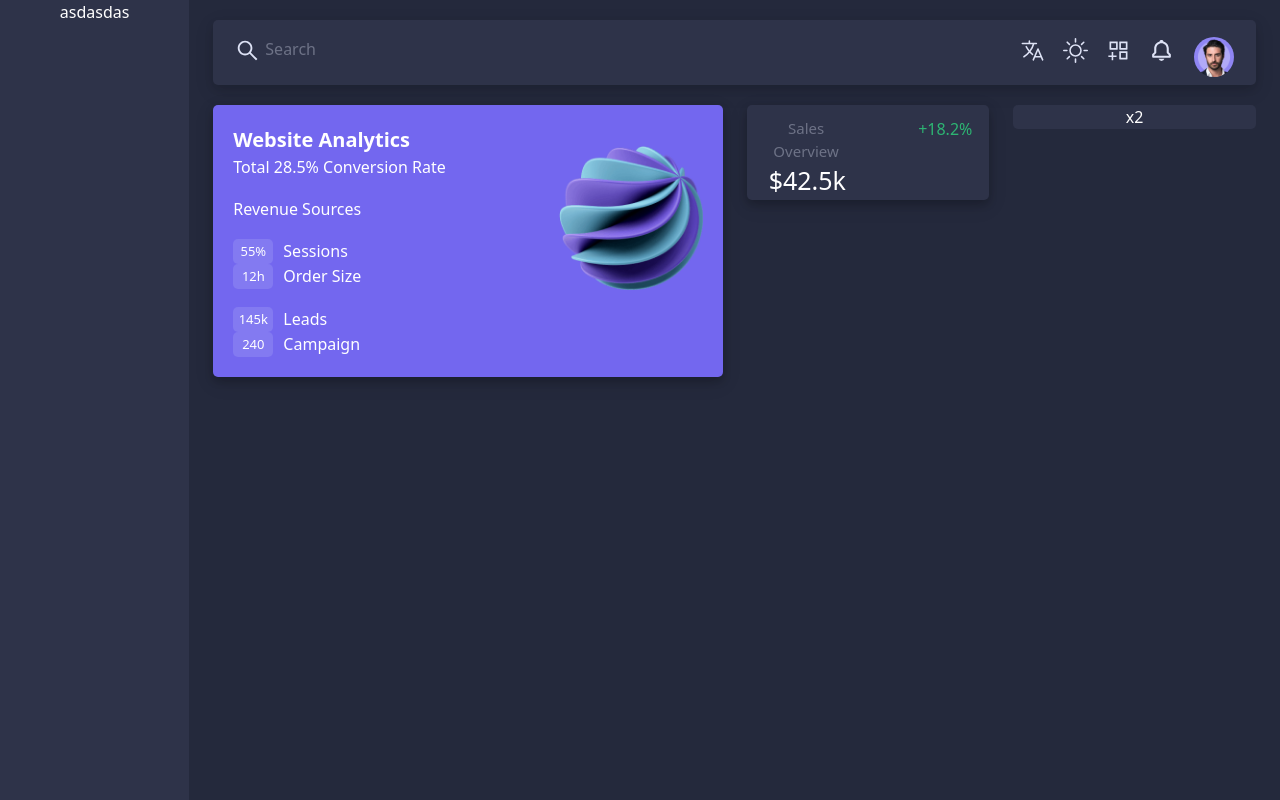
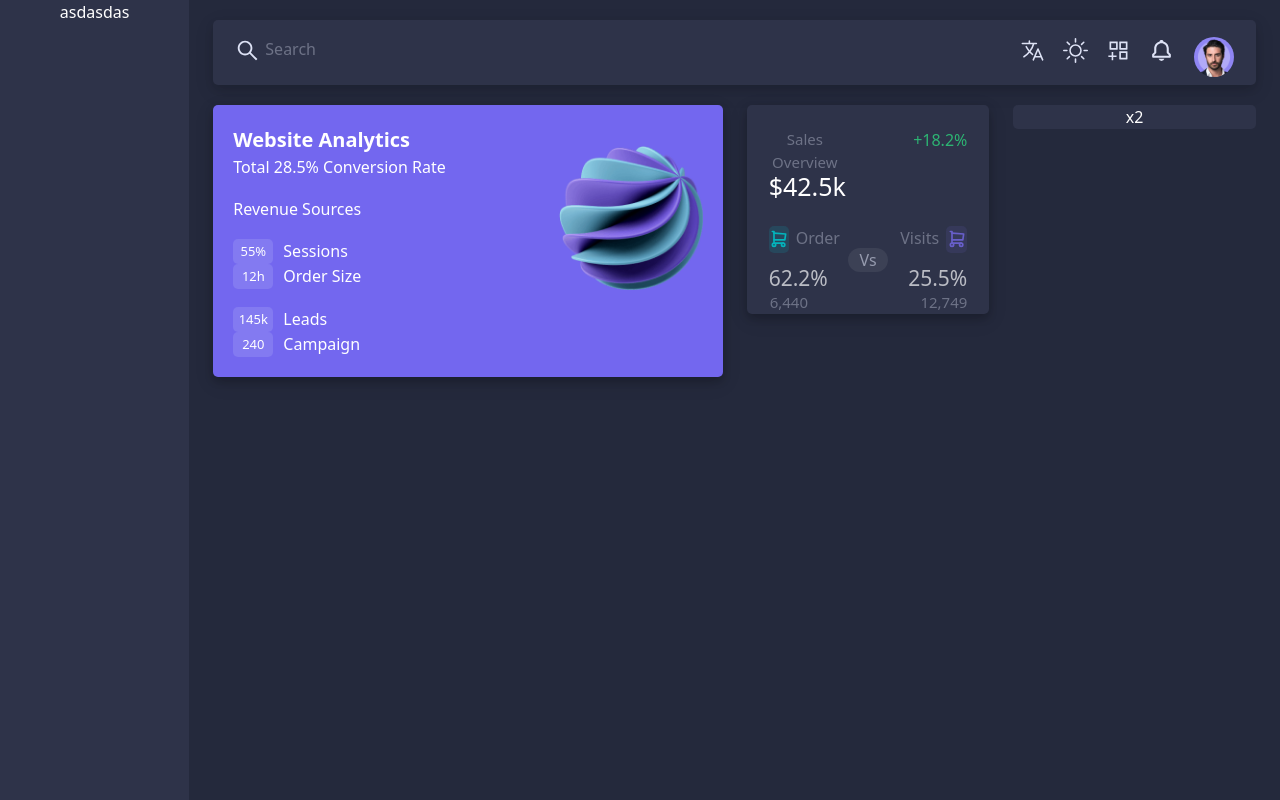
Before and after one commit to ErfanERATO/AdminPanel, a React (Create React App) app: page / in a window 1280 px wide. Built offline with nearby package versions, Linux system fonts and the light colour scheme.

Commit message:
create card side slider

```diff
--- a/src/layouts/PanelLayout.jsx
+++ b/src/layouts/PanelLayout.jsx
@@ -1,6 +1,7 @@
 import React from "react";
 import Object from "../assets/sidebar-pic-1.png";
 import SearcheBar from "../components/SearchBar";
+import { TbShoppingCart } from "react-icons/tb";
 
 const PanelLayout = ({ children }) => {
   return (
@@ -75,7 +76,7 @@ const PanelLayout = ({ children }) => {
                   <div className="row">
                     <div className="col">
                       <div className="first-card-side-slider">
-                        <div className="container">
+                        <div className="container first-card-container">
                           <div className="first-card-line row">
                             <div className="col first-section-of-line-one">
                               Sales Overview
@@ -87,10 +88,36 @@ const PanelLayout = ({ children }) => {
                           <div className="row card-price">$42.5k</div>
                           <div className="row">
                             <div className="col-5 order-section">
-                              <div className="order-icon"></div>
+                              <div className="order-icon">
+                                <div className="shopping-icon">
+                                  <TbShoppingCart
+                                    className="main-shopping-icon"
+                                    size="20px"
+                                    color="#03b4bc"
+                                  />
+                                </div>
+                                <div className="order-text">Order</div>
+                              </div>
+                              <div className="number-1">62.2%</div>
+                              <div className="number-2">6,440</div>
                             </div>
-                            <div className="col-2"></div>
-                            <div className="col-5"></div>
+
+                            <div className="col-2 vs-betwwen">Vs</div>
+
+                            <div className="col-5 visit-section">
+                              <div className="visit-icon">
+                                <div className="visit-text">Visits</div>
+                                <div className="link-icon">
+                                  <TbShoppingCart
+                                    className="main-shopping-icon"
+                                    size="20px"
+                                    color="#685fca"
+                                  />
+                                </div>
+                              </div>
+                              <div className="number-3">25.5%</div>
+                              <div className="number-4">12,749</div>
+                            </div>
                           </div>
                         </div>
                       </div>
--- a/src/style/content-style.scss
+++ b/src/style/content-style.scss
@@ -69,6 +69,8 @@
     border-radius: 5px;
     display: flex;
     flex-direction: column;
+    .first-card-container {
+      margin-top: 11px;
       .first-card-line {
         margin-top: 12px;
         .first-section-of-line-one {
@@ -79,7 +81,7 @@
         .second-section-of-line-one {
           display: flex;
           justify-content: flex-end;
-        margin-right: 5px;
+          margin-right: 10px;
           color: #2db573;
           font-weight: 500;
         }
@@ -91,14 +93,108 @@
         margin-left: 10px;
         font-weight: 500;
         font-size: 25px;
+        margin-top: -5px;
       }
 
-    .order-section{
+      .order-section {
         display: flex;
         flex-direction: column;
-        .order-icon{
+        .order-icon {
           display: flex;
           flex-direction: row;
+          justify-content: flex-start;
+          margin-top: 20px;
+          margin-left: 10px;
+          .shopping-icon {
+            background-color: #27475c;
+            display: flex;
+            margin-right: 7px;
+            width: 27px;
+            height: 27px;
+            border-radius: 5px;
+            justify-content: center;
+            align-items: center;
+          }
+          .order-text {
+            font-weight: 500;
+            color: #6d7286;
+          }
+        }
+        .number-1 {
+          font-weight: 500;
+          color: #babcc4;
+          font-size: 21px;
+          display: flex;
+          justify-content: flex-start;
+          margin-top: 10px;
+          margin-left: 10px;
+        }
+        .number-2 {
+          font-weight: 500;
+          color: #6d7286;
+          font-size: 15px;
+          display: flex;
+          justify-content: flex-start;
+          margin-top: -3px;
+          margin-left: 11px;
+        }
+      }
+
+
+      .vs-betwwen{
+        font-weight: 500;
+        display: flex;
+        justify-content: center;
+        align-items: center;
+        align-self: center;
+        text-align: center;
+        background-color: #3c4155;
+        border-radius: 100px;
+        color: #969bae;
+      }
+
+      .visit-section {
+        display: flex;
+        flex-direction: column;
+        .visit-icon {
+          display: flex;
+          flex-direction: row;
+          justify-content: flex-end;
+          margin-top: 20px;
+          margin-right: 10px;
+          .link-icon {
+            background-color: #36395a;
+            display: flex;
+            margin-left: 7px;
+            width: 27px;
+            height: 27px;
+            border-radius: 5px;
+            justify-content: center;
+            align-items: center;
+          }
+          .visit-text {
+            font-weight: 500;
+            color: #6d7286;
+          }
+        }
+        .number-3 {
+          font-weight: 500;
+          color: #babcc4;
+          font-size: 21px;
+          display: flex;
+          justify-content: flex-end;
+          margin-top: 10px;
+          margin-right: 10px;
+        }
+        .number-4 {
+          font-weight: 500;
+          color: #6d7286;
+          font-size: 15px;
+          display: flex;
+          justify-content: flex-end;
+          margin-top: -3px;
+          margin-right: 10px;
+        }
       }
     }
   }
```
Lines whose indentation alone changed are shown as unchanged.
